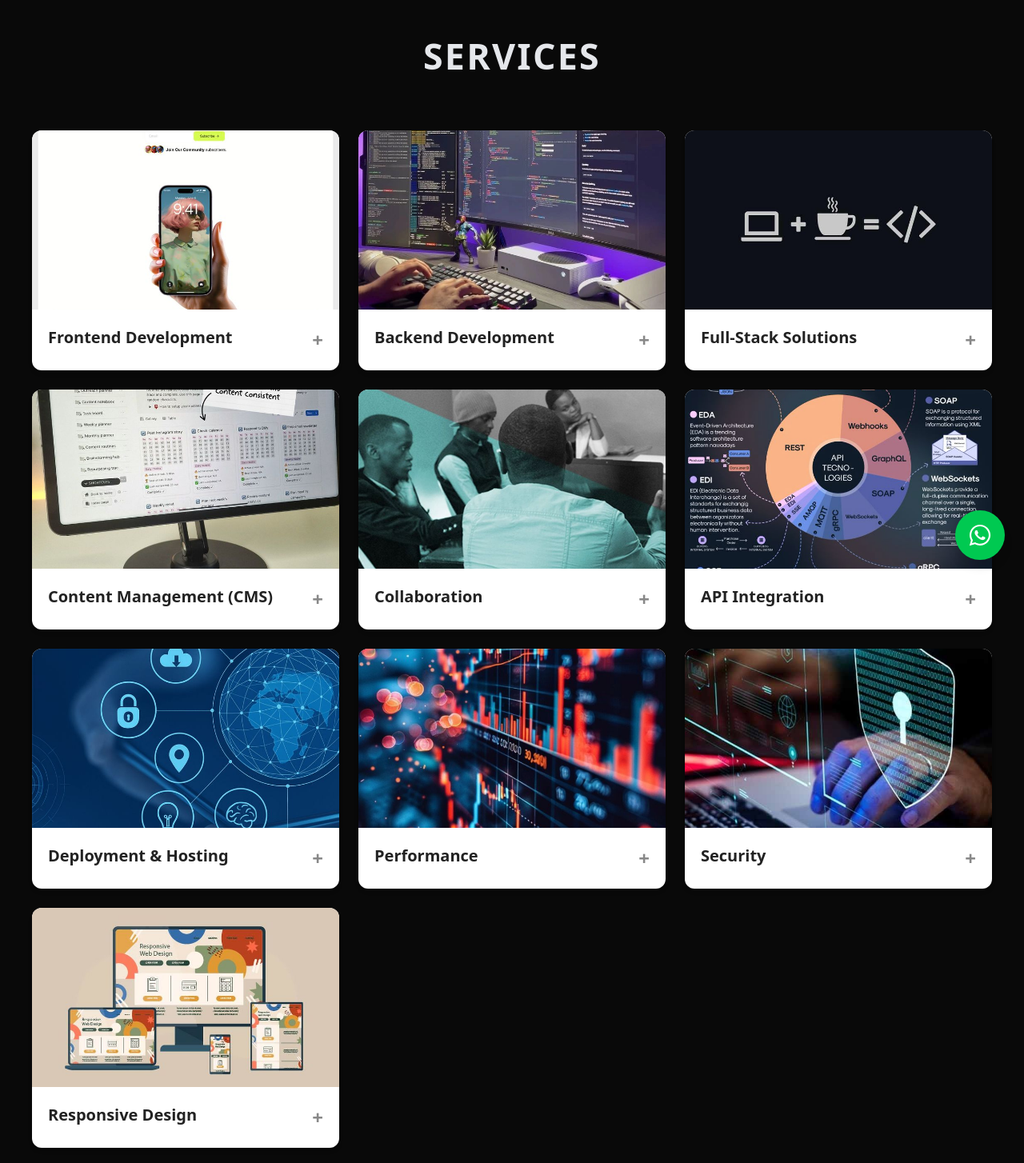
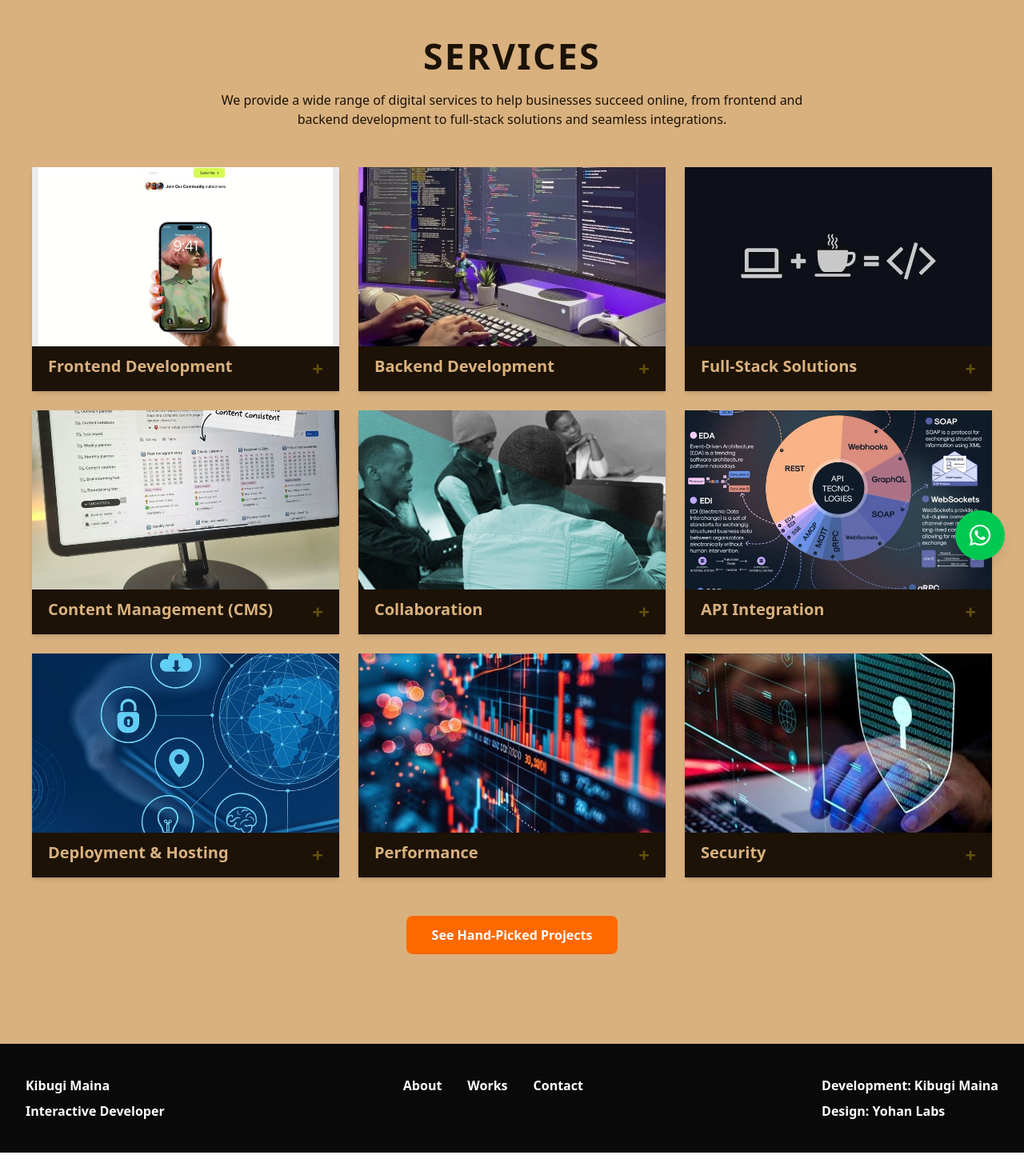
Before and after one commit to bugijay7/bugi, a React (Vite) app in the folder client/: page /services in a window 1280 px wide. Shown: the part 76-1530 px from the top of the page at 80% size. Built offline with nearby package versions, Linux system fonts and the light colour scheme; a web font is replaced by a local one.

Commit message:
meta seo helmet

```diff
--- a/client/package.json
+++ b/client/package.json
@@ -16,6 +16,7 @@
     "lucide-react": "^0.561.0",
     "react": "^19.1.0",
     "react-dom": "^19.1.0",
+    "react-helmet-async": "^2.0.5",
     "react-icons": "^5.5.0",
     "react-router-dom": "^7.8.1",
     "react-router-hash-link": "^2.4.3",
--- a/client/src/Pages/Home.jsx
+++ b/client/src/Pages/Home.jsx
@@ -1,14 +1,26 @@
-import React from 'react'
-import Hero from '../components/Home/Hero'
-import Highlights from '../components/Home/Highlights'
-import WorkPreview from '../components/Home/WorkPreview'
-import Cta from '../components/Home/Cta'
-import Solution from '../components/Home/Solution'
-import Benefits from '../components/Home/Benefits'
-import ServicesPreview from '../components/Home/ServicesPreview'
+import React from 'react';
+import { Helmet } from 'react-helmet-async';
+import Hero from '../components/Home/Hero';
+import Highlights from '../components/Home/Highlights';
+import WorkPreview from '../components/Home/WorkPreview';
+import Cta from '../components/Home/Cta';
+import Solution from '../components/Home/Solution';
+import Benefits from '../components/Home/Benefits';
+import ServicesPreview from '../components/Home/ServicesPreview';
 
 function Home() {
   return (
+    <>
+      {/* SEO Metadata */}
+      <Helmet>
+        <title>Professional Web Design & Development in Nairobi, Kenya | Yohan Labs</title>
+        <meta
+          name="description"
+          content="Yohan Labs provides professional web design and development in Nairobi, Kenya. Modern, fast, and scalable websites for businesses looking to grow online."
+        />
+      </Helmet>
+
+      {/* Page Content */}
       <div>
         <Hero />
         <Solution />
@@ -18,7 +30,8 @@ function Home() {
         <WorkPreview />
         <Cta />
       </div>
-  )
+    </>
+  );
 }
 
-export default Home
+export default Home;
--- a/client/src/Pages/Pricings.jsx
+++ b/client/src/Pages/Pricings.jsx
@@ -6,7 +6,7 @@ function Pricings() {
   const packages = [
         {
       title: 'Personal Portfolios',
-
+       price: 'From Ksh 15,000',
       bg: 'bg-blue-300',
       accent: 'text-cyan-600',
       features: [
@@ -22,7 +22,7 @@ function Pricings() {
     },
     {
       title: 'Online Stores',
-
+      price: 'From Ksh 55,000',
       bg: 'bg-red-300',
       accent: 'text-red-500',
       features: [
@@ -38,7 +38,7 @@ function Pricings() {
     },
     {
       title: 'Brand Portals',
-
+      price: 'From Ksh 35,000',
       bg: 'bg-green-300',
       accent: 'text-teal-600',
       features: [
@@ -55,7 +55,7 @@ function Pricings() {
 
     {
       title: 'Cause Platforms',
-
+     price: 'From Ksh 40,000',
       bg: 'bg-purple-300',
       accent: 'text-fuchsia-600',
       features: [
@@ -89,7 +89,7 @@ function Pricings() {
             <div key={idx} className={`rounded-xl shadow-md border ${pkg.bg} p-6`}>
               <div className="flex justify-between items-center mb-4">
                 <h3 className={`text-2xl font-bold ${pkg.accent}`}>{pkg.title}</h3>
-
+                <span className="text-lg font-semibold text-gray-900">{pkg.price}</span>
               </div>
 
               {/* Audience */}
--- a/client/src/Pages/Services.jsx
+++ b/client/src/Pages/Services.jsx
@@ -1,5 +1,6 @@
 import React, { useState } from "react";
 import { Link } from "react-router-dom";
+import { Helmet } from "react-helmet-async";
 
 // Import your images
 import frontendImg from "../assets/services/frontend.jpeg";
@@ -11,7 +12,6 @@ import apiImg from "../assets/services/api.jpeg";
 import devopsImg from "../assets/services/devops.jpeg";
 import performanceImg from "../assets/services/perfomance.jpeg";
 import securityImg from "../assets/services/security.jpeg";
-import responsiveImg from "../assets/services/responsive.jpeg";
 
 const faqs = [
   {
@@ -68,12 +68,7 @@ const faqs = [
       "The latest security practices are applied to protect data and maintain safe digital experiences.",
     image: securityImg,
   },
-  {
-    question: "Responsive Design",
-    answer:
-      "Websites are crafted to look and perform perfectly across phones, tablets, and desktops.",
-    image: responsiveImg,
-  },
+
 ];
 
 function Services() {
@@ -85,41 +80,51 @@ function Services() {
 
   return (
     <>
+      {/* SEO Metadata */}
+      <Helmet>
+        <title>Web Development & Services in Nairobi, Kenya | Yohan Labs</title>
+        <meta
+          name="description"
+          content="Yohan Labs offers professional web development services in Nairobi, Kenya. Frontend, backend, full-stack, CMS, API integration, and more to grow your business online."
+        />
+      </Helmet>
 
-
-      {/* ✅ Services Grid Section */}
-      <section className="text-gray-200 bg-[#090909] px-5 py-28">
-        <p className="text-[2.8rem] font-extrabold text-center mb-[60px] tracking-wider text-gray-200">
+      {/* Services Grid Section */}
+      <section className="text-gray-200 bg-[#d9b17f] px-5 py-28">
+        <p className="text-[2.8rem] font-extrabold text-left md:text-center mb-[10px] tracking-wider text-[#1c1205]">
           SERVICES
         </p>
+        <p className="text-sm md:text-base text-left md:text-center text-[#1c1205] mb-12 max-w-3xl mx-auto">
+  We provide a wide range of digital services to help businesses succeed online, from frontend and backend development to full-stack solutions and seamless integrations.
+</p>
 
         <div className="max-w-[1200px] mx-auto grid grid-cols-2 lg:grid-cols-3 gap-6">
           {faqs.map((faq, index) => (
             <div
               key={index}
-              className="bg-white rounded-xl shadow-md overflow-hidden transition-all duration-200 hover:-translate-y-1 hover:shadow-lg"
+              className="bg-[#1c1205]  shadow-md overflow-hidden transition-all duration-200 hover:-translate-y-1 hover:shadow-lg"
             >
               {/* Image */}
               <img
                 src={faq.image}
                 alt={faq.question}
-                className="w-full h-56 object-cover"
+                className="w-full  h-40 md:h-56 object-cover"
               />
 
               {/* Content */}
-              <div className="px-[20px] py-[20px]">
+              <div className="px-[20px] py-[10px]">
                 <button
-                  className="w-full text-left flex justify-between items-start text-[1.25rem] font-bold text-[#222] hover:text-[#de5f5e] transition-colors duration-200"
+                  className="w-full text-left flex justify-between items-start text-[0.75rem] md:text-[1.25rem] font-bold text-[#d9b17f] hover:text-[#de5f5e] transition-colors duration-200"
                   onClick={() => toggleFAQ(index)}
                 >
                   {faq.question}
-                  <span className="text-[1.5rem] text-[#888] ml-3">
+                  <span className="text-[1.5rem] text-[#635109] ml-3">
                     {activeIndex === index ? "−" : "+"}
                   </span>
                 </button>
 
                 {activeIndex === index && (
-                  <p className="mt-4 text-[1rem] leading-7 text-[#333] font-medium animate-fadeIn">
+                  <p className="mt-4 text-[0.6rem] md:text-[1rem]  text-[#d9b17f] font-medium animate-fadeIn">
                     {faq.answer}
                   </p>
                 )}
@@ -128,7 +133,7 @@ function Services() {
           ))}
         </div>
 
-        {/* 🔗 Link to Work Page */}
+        {/* Link to Work Page */}
         <div className="text-center mt-12">
           <Link
             to="/work"
--- a/client/src/Pages/Work.jsx
+++ b/client/src/Pages/Work.jsx
@@ -1,16 +1,29 @@
-import React from 'react'
-import WorkHero from '../components/Work/WorkHero'
-import WorkHighlighht from '../components/Work/WorkHighlights'
-import Cta from '../components/Home/Cta'
+import React from 'react';
+import { Helmet } from 'react-helmet-async';
+import WorkHero from '../components/Work/WorkHero';
+import WorkHighlighht from '../components/Work/WorkHighlights';
+import Cta from '../components/Home/Cta';
 
 function Work() {
   return (
-    <div className='bg-[#090909]'>
-      <WorkHero />
-      <WorkHighlighht  />
-      <Cta />
-    </div>
-  )
+    <>
+      {/* SEO Metadata */}
+      <Helmet>
+        <title>Portfolio & Projects | Yohan Labs - Web Design in Nairobi</title>
+        <meta
+          name="description"
+          content="Explore Yohan Labs' hand-picked portfolio and projects. Modern, responsive, and professional web design & development services in Nairobi, Kenya."
+        />
+      </Helmet>
+
+      {/* Page Content */}
+      <div className='bg-[#1c1205]'>
+        <WorkHero />
+        <WorkHighlighht />
+        <Cta />
+      </div>
+    </>
+  );
 }
 
-export default Work
+export default Work;
--- a/client/src/components/Work/WorkHero.jsx
+++ b/client/src/components/Work/WorkHero.jsx
@@ -2,7 +2,7 @@ import React from 'react';
 
 function WorkHero() {
   return (
-    <div className="flex flex-col items-center justify-center min-h-[50vh] md:min-h-[70vh] px-8 sm:px-16 lg:px-8 bg-[#090909] text-gray-200 mb-0">
+    <div className="flex flex-col items-center justify-center min-h-[50vh] md:min-h-[70vh] px-8 sm:px-16 lg:px-8 bg-[#1c1205] text-gray-200">
       <div className="text-left w-full max-w-[1400px]">
         <p className="text-[3rem] sm:text-[4rem] md:text-[6rem] lg:text-[8rem] xl:text-[9rem] font-extrabold leading-tight">
           PROJECTS<br />LABS
--- a/client/src/components/Work/WorkHighlights.jsx
+++ b/client/src/components/Work/WorkHighlights.jsx
@@ -9,7 +9,7 @@ import zoe from '../../assets/zoe.png';
 
 function WorkHighlights() {
   return (
-    <div className="bg-[#090909] text-white mt-0">
+    <div className="bg-[#1c1205] text-white">
       {/* Project 1 */}
       <section className="flex flex-wrap justify-between items-center gap-[60px] px-10 py-[60px] my-[60px] max-w-[1400px] mx-auto rounded-2xl  bg-transparent">
         <div className="flex-1 min-w-[280px]">
--- a/client/src/main.jsx
+++ b/client/src/main.jsx
@@ -1,11 +1,14 @@
 import React from 'react'; // 👈 REQUIRED for JSX
 import { StrictMode } from 'react';
 import { createRoot } from 'react-dom/client';
+import { HelmetProvider } from 'react-helmet-async'; // 👈 import HelmetProvider
 import './App.css';
 import App from './App.jsx';
 
 createRoot(document.getElementById('root')).render(
   <StrictMode>
-    <App />
+    <HelmetProvider>
+      <App />
+    </HelmetProvider>
   </StrictMode>,
 );
```
Also changed, not shown: client/src/Pages/About.jsx (+26 -13 lines), client/src/components/Navbar.jsx (+55 -19 lines), 1 other file (tests, documents, lock files or other folders). Lines whose indentation alone changed are shown as unchanged.
